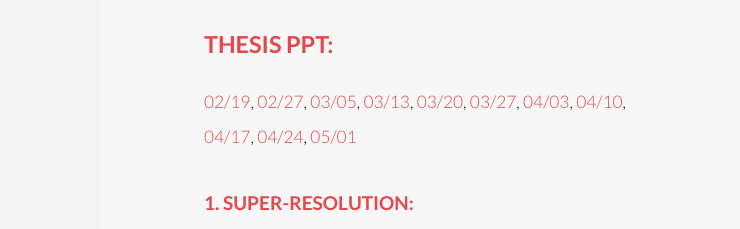
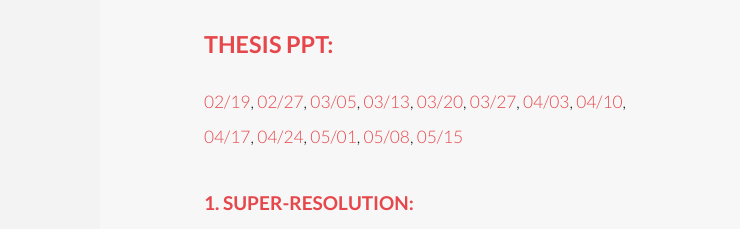
Before and after one commit to kevinisbest/kevinisbest.github.io, a plain HTML site: page research.html in a window 1280 px wide. Shown: the part 1691-1920 px from the top of the page, 540-1280 px from the left. Drawn offline with Linux system fonts and the light colour scheme.

Commit message:
update ppt

```diff
--- a/research.html
+++ b/research.html
@@ -93,7 +93,8 @@
                     <header>
                         <h2>Paper Notes & Weekly report</h2>
                     </header>
-                    <h3>Thesis PPT:</h3><p><a href="data/190219_KevinHsiao.pptx">02/19</a>, <a href="data/190227_KevinHsiao.pptx">02/27</a>, <a href="data/190305_KevinHsiao.pptx">03/05</a>, <a href="data/190313_KevinHsiao.pptx">03/13</a>, <a href="data/190320_KevinHsiao.pptx">03/20</a>, <a href="data/190327_KevinHsiao.pptx">03/27</a>, <a href="data/190403_KevinHsiao.pptx">04/03</a>, <a href="data/190410_KevinHsiao.pptx">04/10</a>, <a href="data/190417_KevinHsiao.pptx">04/17</a>, <a href="data/190424_KevinHsiao.pptx">04/24</a>, <a href="data/190501_KevinHsiao.pptx">05/01</a></p>
+                    <h3>Thesis PPT:</h3>
+                    <p><a href="data/190219_KevinHsiao.pptx">02/19</a>, <a href="data/190227_KevinHsiao.pptx">02/27</a>, <a href="data/190305_KevinHsiao.pptx">03/05</a>, <a href="data/190313_KevinHsiao.pptx">03/13</a>, <a href="data/190320_KevinHsiao.pptx">03/20</a>, <a href="data/190327_KevinHsiao.pptx">03/27</a>, <a href="data/190403_KevinHsiao.pptx">04/03</a>, <a href="data/190410_KevinHsiao.pptx">04/10</a>, <a href="data/190417_KevinHsiao.pptx">04/17</a>, <a href="data/190424_KevinHsiao.pptx">04/24</a>, <a href="data/190501_KevinHsiao.pptx">05/01</a>, <a href="data/190508_KevinHsiao.pptx">05/08</a>, <a href="data/190515_KevinHsiao.pptx">05/15</a></p>
                     <h4>1. Super-Resolution:</h4><a href="data/190120_KevinHsiao.pptx">2019_01_20_PTT</a>
                     <p>Reference: <a href="http://personal.ie.cuhk.edu.hk/~ccloy/files/eccv_2014_deepresolution.pdf"> SRCNN</a>, <a href="https://arxiv.org/abs/1608.00367">FSRCNN</a>, <a href="https://arxiv.org/abs/1511.04587">VDSR</a>, <a href="https://arxiv.org/abs/1609.04802">SRGAN</a>, <a href="https://arxiv.org/abs/1707.02921">EDSR</a>, <a href="https://arxiv.org/abs/1808.08718">WDSR</a></p>
 
```
Lines whose indentation alone changed are shown as unchanged.
